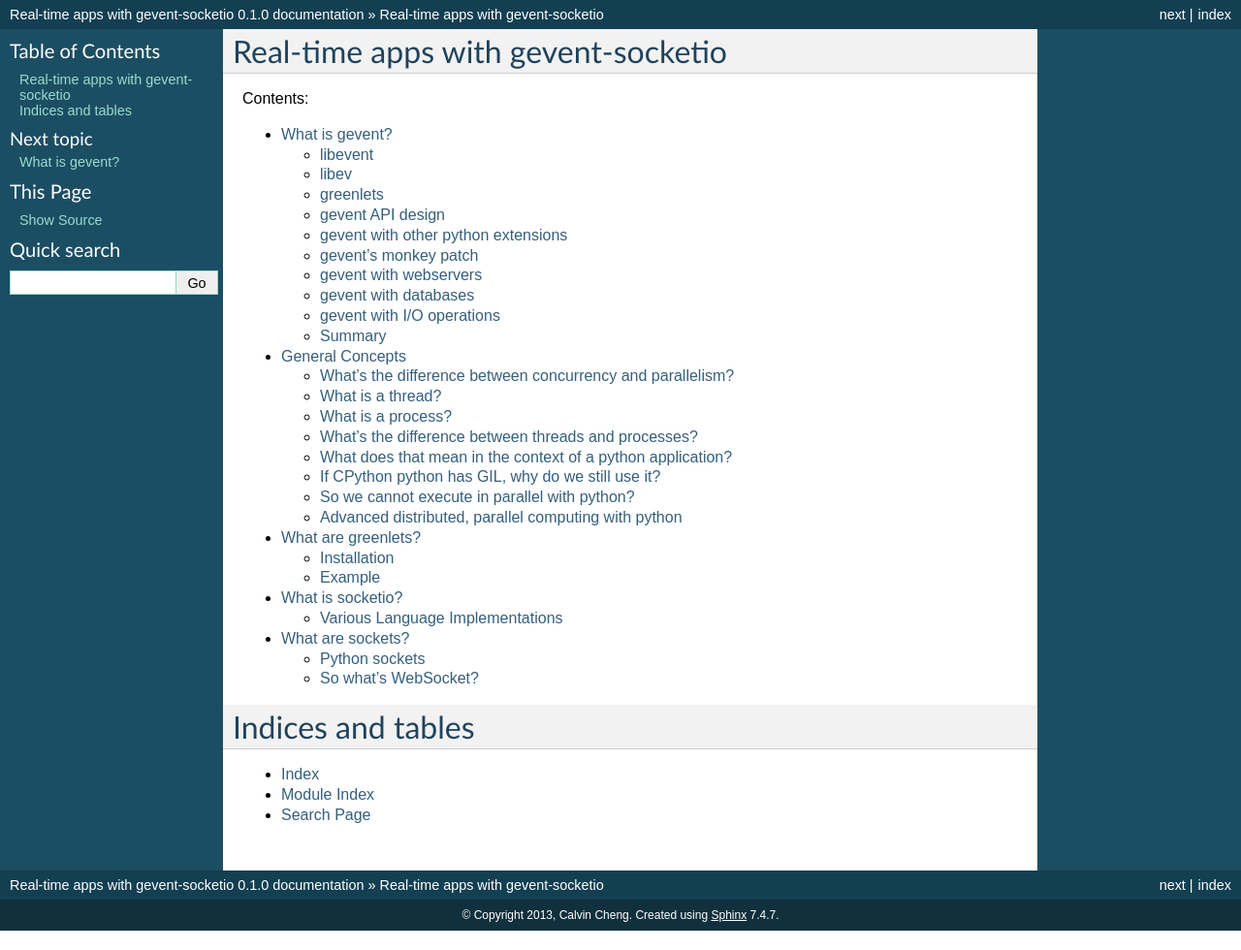
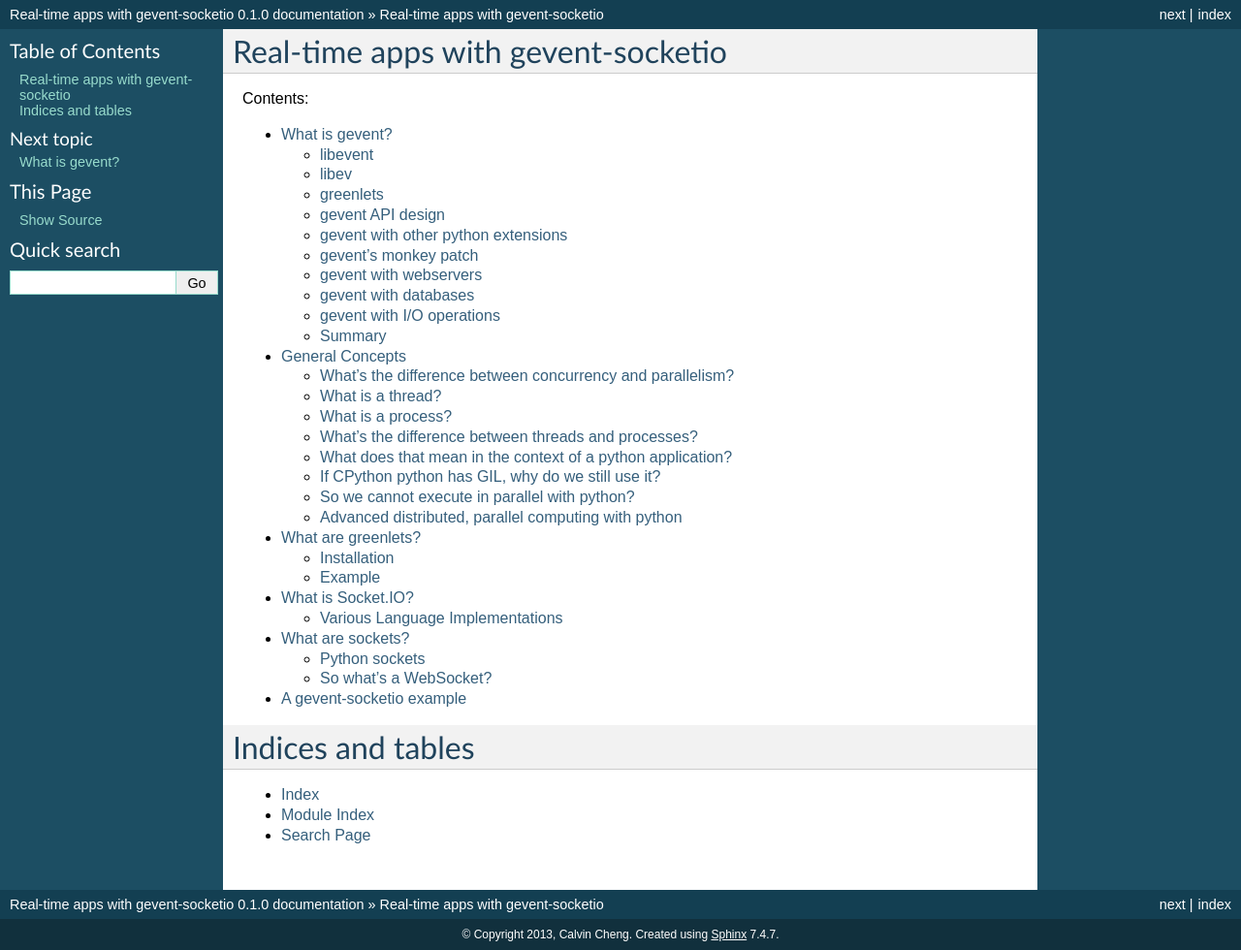
Before and after one commit to calvinchengx/learngeventsocketio, a Sphinx documentation site: the page built from docs/source/index.rst, in a window 1280 px wide. Shown: the whole page at 97% size. Built offline with Sphinx 7.4.7, drawn with Linux system fonts in a browser that asks for light colours; formulas are drawn with MathJax 3.

Commit message:
Begin walking through an example

```diff
--- /dev/null
+++ b/docs/source/gevent_socketio_example.rst
@@ -0,0 +1,2 @@
+A gevent-socketio example
+=================================
--- a/docs/source/index.rst
+++ b/docs/source/index.rst
@@ -16,6 +16,7 @@
    greenlets
    socketio
    sockets
+   gevent_socketio_example
 
 Indices and tables
 ==================
--- a/docs/source/socketio.rst
+++ b/docs/source/socketio.rst
@@ -1,4 +1,4 @@
-What is socketio?
+What is Socket.IO?
 =======================
 
 Socket.IO is a javascript library for real-time web applications.  It has two parts
--- a/docs/source/sockets.rst
+++ b/docs/source/sockets.rst
@@ -60,7 +60,7 @@
 DNS, DHCP, TFTP, SNMP, RIP, VOIP protocols are UDP protocols but they too are built on top of sockets.
 
 
-So what's WebSocket?
+So what's a WebSocket?
 ----------------------------
 
 WebSocket is a full-duplex communication channel over one single TCP-type connection. It is an independent TCP-type protocol and its only association to HTTP is that its handshake is intepreted by HTTP servers as an Upgrade request. HTTP 1.1 introduced an "Upgrade" header field and this connection "Upgrade" must be sent by the client (in other words, this "Upgrade" header is sent by SocketIO javascript client to tell the server that this is a WebSocket connection).  The server can also enforce an upgrade by sending a "426 upgrade required" response back to the client and the client will have to handle this response accordingly - either upgrade or fail the websocket connection attempt.
```
